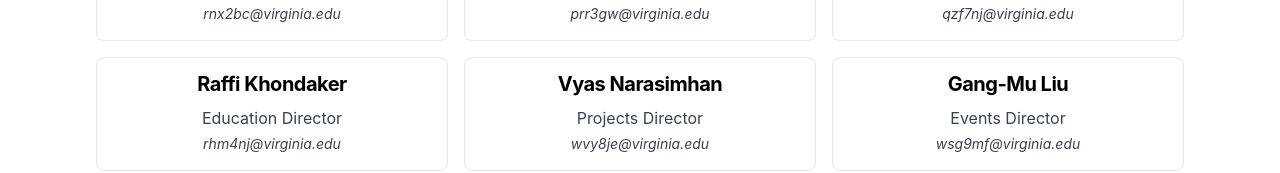
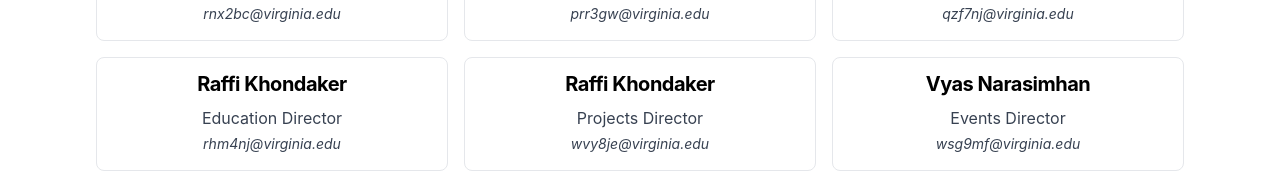
Before and after one commit to VyasNarasimhan/sigai-website, a React (Create React App) app: page / in a window 1280 px wide. Shown: the part 758-931 px from the top of the page. Built offline with nearby package versions, Linux system fonts and the light colour scheme.

Commit message:
Changed raffi to be education and projects, changed vyas to events

```diff
--- a/src/pages/Home.js
+++ b/src/pages/Home.js
@@ -91,14 +91,14 @@
                         </div>
                         <div class="p-3 bg-white border border-gray-200 rounded-lg shadow0 text-center">
                             <a href="#">
-                                <h2 class="mb-2 text-xl font-bold tracking-tight text-gray-90">Vyas Narasimhan</h2>
+                                <h2 class="mb-2 text-xl font-bold tracking-tight text-gray-90">Raffi Khondaker</h2>
                             </a>
                             <p class="mb-1 font-normal text-gray-700">Projects Director</p>
                             <p class="mb-1 text-sm font-normal text-gray-700 italic">wvy8je@virginia.edu</p>
                         </div>
                         <div class="p-3 bg-white border border-gray-200 rounded-lg shadow0 text-center">
                             <a href="#">
-                                <h2 class="mb-2 text-xl font-bold tracking-tight text-gray-90">Gang-Mu Liu</h2>
+                                <h2 class="mb-2 text-xl font-bold tracking-tight text-gray-90">Vyas Narasimhan</h2>
                             </a>
                             <p class="mb-1 font-normal text-gray-700">Events Director</p>
                             <p class="mb-1 text-sm font-normal text-gray-700 italic">wsg9mf@virginia.edu</p>
```
